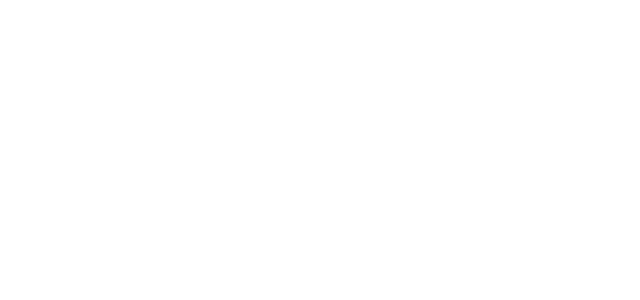
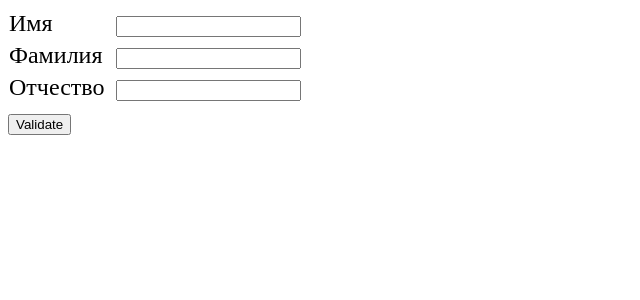
Before and after one commit to gitjs77/react_example, a React app: page /validation in a window 1280 px wide. Shown: the top 300 px of the page, without its empty margins (0-640 px from the left). Built offline with nearby package versions, Linux system fonts and the light colour scheme; no server answers.

Commit message:
Validation.

```diff
--- /dev/null
+++ b/src/components/ValidationSample.tsx
@@ -0,0 +1,138 @@
+import * as React from "react";
+import '../styles/style.css';
+import {get} from "../backend";
+
+type Person = {
+    firstName?: string;
+    secondName?: string;
+    middleName?: string;
+}
+
+type SampleState = {
+    person: Person;
+    error: Error;
+    errorText?: string;
+}
+
+type Error = {
+    firstNameError?: string;
+    secondNameError?: string;
+    middleNameError?: string;
+}
+
+export class ValidationSample extends React.Component<any, SampleState> {
+    constructor(props) {
+        super(props);
+        this.state = {
+            errorText: '',
+
+            person: {
+                firstName: '',
+                secondName: '',
+                middleName: ''
+            },
+
+            error: {
+                firstNameError: '',
+                secondNameError: '',
+                middleNameError: ''
+            }
+        }
+    }
+
+    componentDidMount() {
+        get('/api/users/person')
+            .then((response: Person) => {
+                this.setState({ person: response })
+            })
+            .catch(e => console.log(e));
+    }
+
+    render() {
+        let {errorText, person, error} = this.state;
+
+        return (
+            <div>
+                <table>
+                    <tbody>
+                    <tr>
+                        <td >
+                            <label style={ {marginRight: '10px'} } htmlFor="input1">Имя</label>
+                        </td>
+                        <td>
+                            <input id="input1" type="text"
+                                   onChange={ (e) => this.setPersonFieldByEvent(e, 'firstName') }
+                                   value={ person.firstName }/>
+                        </td>
+                        <td>
+                            <h2>{ error.firstNameError }</h2>
+                        </td>
+                    </tr>
+                    <tr>
+                        <td >
+                            <label style={ {marginRight: '10px'} } htmlFor="input2">Фамилия</label>
+                        </td>
+                        <td>
+                            <input id="input2" type="text"
+                                   onChange={ (e) => this.setPersonFieldByEvent(e, 'secondName') }
+                                   value={ person.secondName }/>
+                        </td>
+                        <td>
+                            <h2>{ error.secondNameError }</h2>
+                        </td>
+                    </tr>
+                    <tr>
+                        <td >
+                            <label style={ {marginRight: '10px'} } htmlFor="input3">Отчество</label>
+                        </td>
+                        <td>
+                            <input id="input3" type="text"
+                                   onChange={ (e) => this.setPersonFieldByEvent(e, 'middleName') }
+                                   value={ person.middleName }/>
+                        </td>
+                        <td>
+                            <h2>{ error.middleNameError }</h2>
+                        </td>
+                    </tr>
+                    </tbody>
+                </table>
+                <div style={ {marginTop: '10px'} }>
+                    <input id="button1" type="button" value="Validate"
+                           onClick={ this.validate }
+                    />
+                </div>
+                <h2>{ errorText }</h2>
+            </div >
+        );
+    }
+
+    setPersonField = (value, field) => {
+        /* let person = this.state.person;
+         person[field] = value;
+
+         this.setState({person});*/
+
+        this.setState((prevState) => {
+            return {person: {...prevState.person, [field]: value}}
+        });
+    };
+
+    setPersonFieldByEvent = (e, field) => {
+        let value = (e.target as HTMLInputElement).value;
+
+        this.setPersonField(value, field);
+    };
+
+    validate = () => {
+        if (this.state.person.firstName.length >= 7 || !this.state.person.firstName.length) {
+            this.setState((prevState) => {
+                return {error: {...prevState.error, firstNameError: 'firstNameError'}}
+            });
+        } else {
+            this.setState((prevState) => {
+                return {error: {...prevState.error, firstNameError: ''}}
+            });
+        }
+    };
+    //
+}
--- a/src/routes.tsx
+++ b/src/routes.tsx
@@ -4,10 +4,12 @@
 
 import { Hello } from "./components/Hello";
 import { HelloCaller } from "./components/HelloCaller";
+import { ValidationSample } from "./components/ValidationSample";
 
 const App = () => <Router history={ browserHistory }>
     <Route path="/users" component={ Hello }/>
     <Route path="/hello-caller" component={ HelloCaller }/>
+    <Route path="/validation" component={ ValidationSample }/>
 </Router>;
 
 export default App;
--- /dev/null
+++ b/src/styles/style.css
@@ -0,0 +1,3 @@
+table, tr, td {
+    border: 0 solid grey
+}
```
